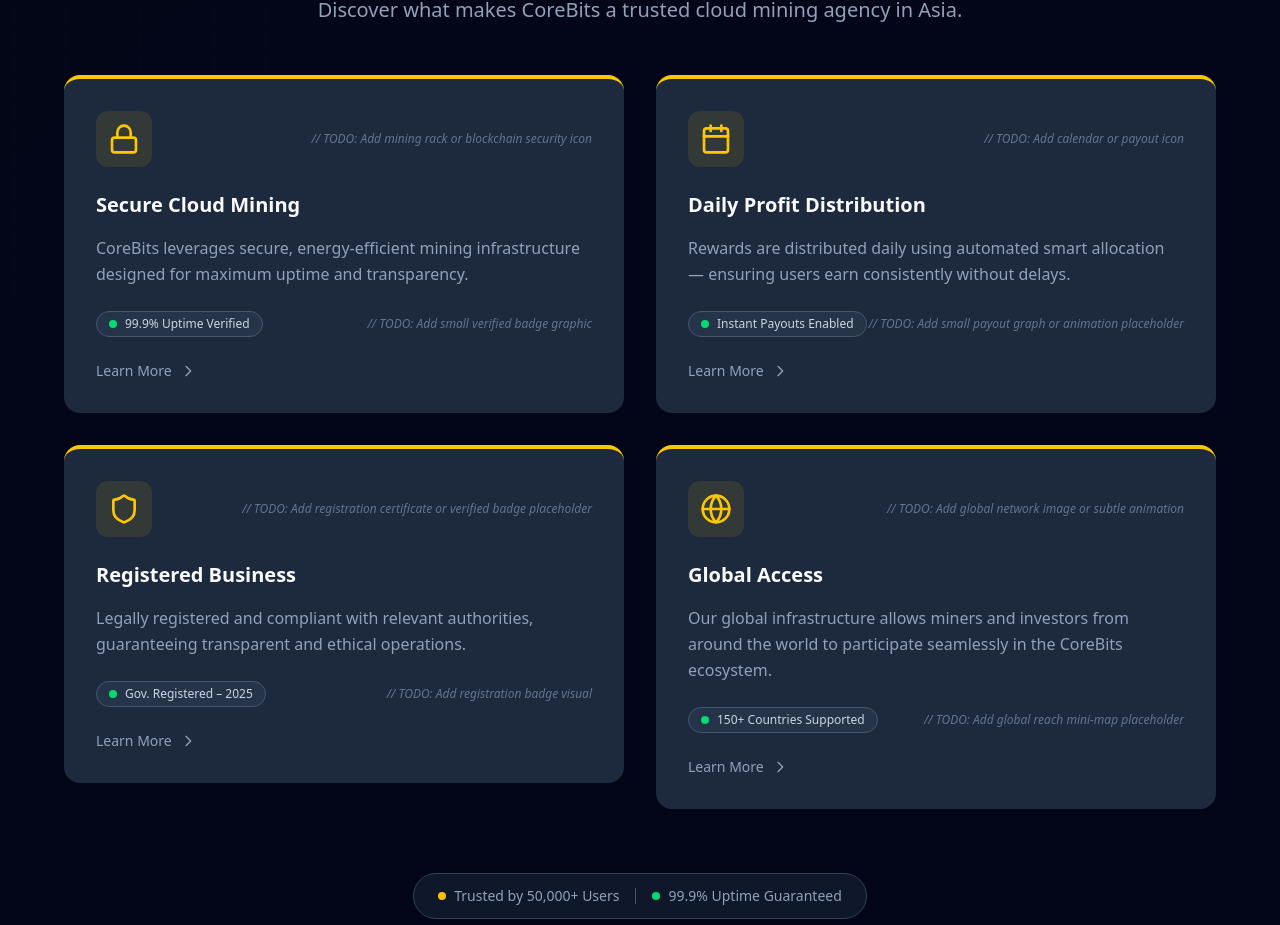
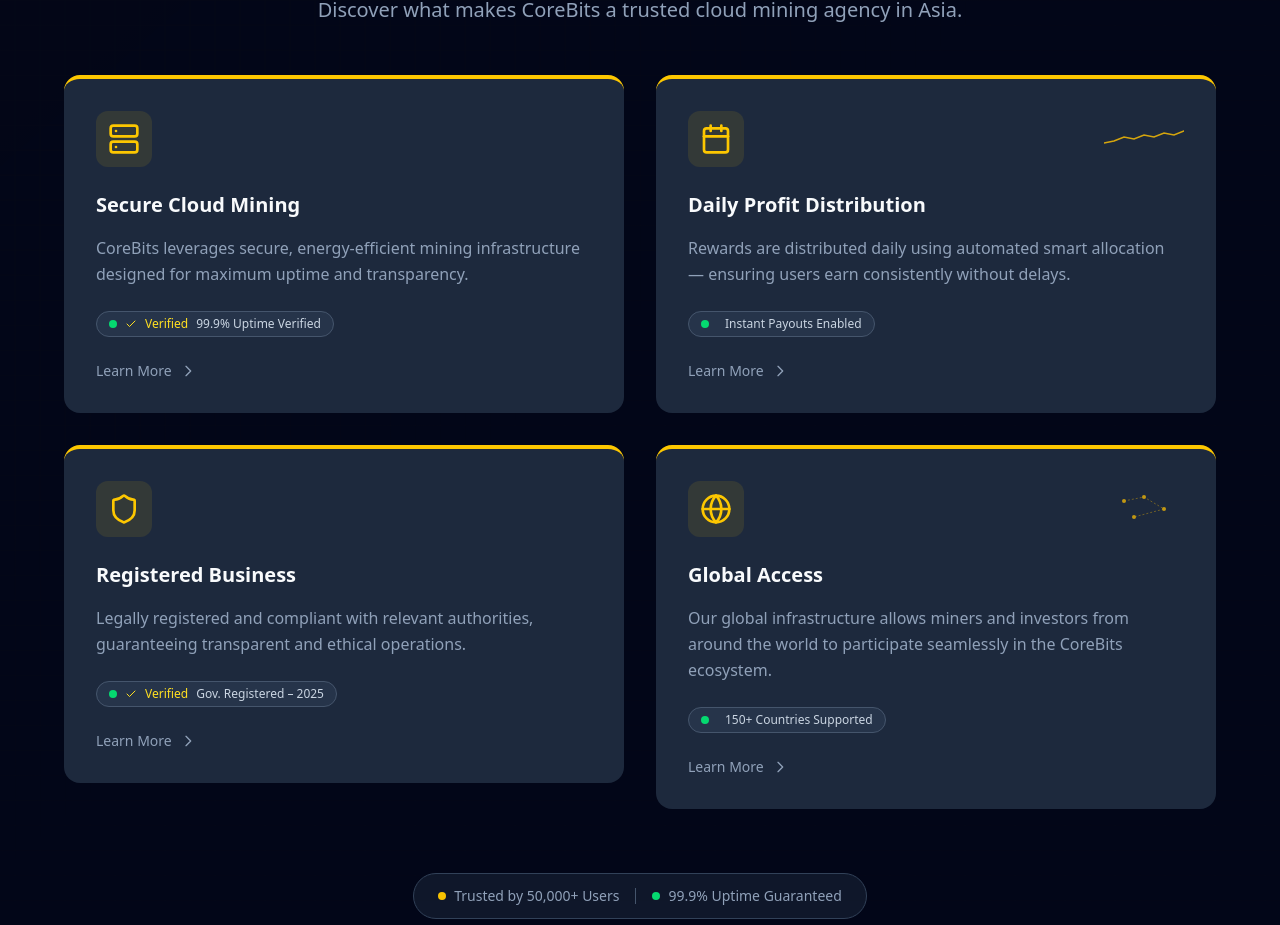
Before and after one commit to EddMarwa/Rockits, a Next.js app in the folder corebits/: page /en/about in a window 1280 px wide. Shown: the part 691-1616 px from the top of the page. Built offline with nearby package versions, Linux system fonts and the light colour scheme.

Commit message:
why choose us

```diff
--- a/corebits/src/components/WhyChooseCoreBits.tsx
+++ b/corebits/src/components/WhyChooseCoreBits.tsx
@@ -1,6 +1,45 @@
 "use client";
 import { motion } from 'framer-motion';
-import { Lock, Calendar, Shield, Globe } from 'lucide-react';
+import { Lock, Calendar, Shield, Globe, Server, Check } from 'lucide-react';
+import React from 'react';
+
+function VerifiedBadge() {
+  return (
+    <div className="inline-flex items-center gap-2 text-xs text-yellow-300">
+      <Check className="w-3 h-3 text-yellow-300" />
+      <span className="font-medium">Verified</span>
+    </div>
+  );
+}
+
+function PayoutSparkline() {
+  // simple sparkline using SVG; animate via framer-motion
+  return (
+    <svg width="80" height="20" viewBox="0 0 80 20" className="opacity-90">
+      <polyline
+        fill="none"
+        stroke="#EAB308"
+        strokeWidth={1.6}
+        strokeLinecap="round"
+        points="0,14 10,12 20,8 30,10 40,6 50,8 60,4 70,6 80,2"
+        className="transition-all"
+      />
+    </svg>
+  );
+}
+
+function MiniMap() {
+  return (
+    <svg width="80" height="40" viewBox="0 0 80 40" className="opacity-80">
+      <rect x="0" y="0" width="80" height="40" rx="4" fill="transparent" />
+      <circle cx="20" cy="12" r="2" fill="#EAB308" />
+      <circle cx="40" cy="8" r="2" fill="#EAB308" />
+      <circle cx="60" cy="20" r="2" fill="#EAB308" />
+      <circle cx="30" cy="28" r="2" fill="#EAB308" />
+      <path d="M20 12 L40 8 L60 20 L30 28" stroke="#EAB308" strokeWidth="0.5" fill="none" strokeDasharray="2 2" />
+    </svg>
+  );
+}
 
 export default function WhyChooseCoreBits() {
   const fadeUpVariants = {
@@ -39,34 +78,34 @@
     {
       title: "Secure Cloud Mining",
       description: "CoreBits leverages secure, energy-efficient mining infrastructure designed for maximum uptime and transparency.",
-      icon: Lock,
+      icon: Server,
       badge: "99.9% Uptime Verified",
-      iconComment: "// TODO: Add mining rack or blockchain security icon",
-      badgeComment: "// TODO: Add small verified badge graphic"
+      badgeVisual: <VerifiedBadge />,
+      visual: null
     },
     {
       title: "Daily Profit Distribution",
       description: "Rewards are distributed daily using automated smart allocation — ensuring users earn consistently without delays.",
       icon: Calendar,
       badge: "Instant Payouts Enabled",
-      iconComment: "// TODO: Add calendar or payout icon",
-      badgeComment: "// TODO: Add small payout graph or animation placeholder"
+      badgeVisual: null,
+      visual: <PayoutSparkline />
     },
     {
       title: "Registered Business",
       description: "Legally registered and compliant with relevant authorities, guaranteeing transparent and ethical operations.",
       icon: Shield,
       badge: "Gov. Registered – 2025",
-      iconComment: "// TODO: Add registration certificate or verified badge placeholder",
-      badgeComment: "// TODO: Add registration badge visual"
+      badgeVisual: <VerifiedBadge />,
+      visual: null
     },
     {
       title: "Global Access",
       description: "Our global infrastructure allows miners and investors from around the world to participate seamlessly in the CoreBits ecosystem.",
       icon: Globe,
       badge: "150+ Countries Supported",
-      iconComment: "// TODO: Add global network image or subtle animation",
-      badgeComment: "// TODO: Add global reach mini-map placeholder"
+      badgeVisual: null,
+      visual: <MiniMap />
     }
   ];
 
@@ -157,7 +196,7 @@
                         <IconComponent className="w-8 h-8 text-yellow-400" />
                       </div>
                       <div className="text-xs text-slate-500 italic">
-                        {card.iconComment}
+                        {card.visual ?? null}
                       </div>
                     </div>
 
@@ -175,12 +214,13 @@
                     <div className="flex items-center justify-between">
                       <div className="inline-flex items-center px-3 py-1 bg-slate-700/50 rounded-full border border-slate-600 group-hover:border-yellow-400/50 transition-colors duration-300">
                         <div className="w-2 h-2 bg-green-400 rounded-full mr-2 animate-pulse" />
-                        <span className="text-xs text-slate-300 font-medium">
+                        {card.badgeVisual}
+                        <span className="text-xs text-slate-300 font-medium ml-2">
                           {card.badge}
                         </span>
                       </div>
                       <div className="text-xs text-slate-500 italic">
-                        {card.badgeComment}
+                        {/* leave for any extra notes */}
                       </div>
                     </div>
 
```
